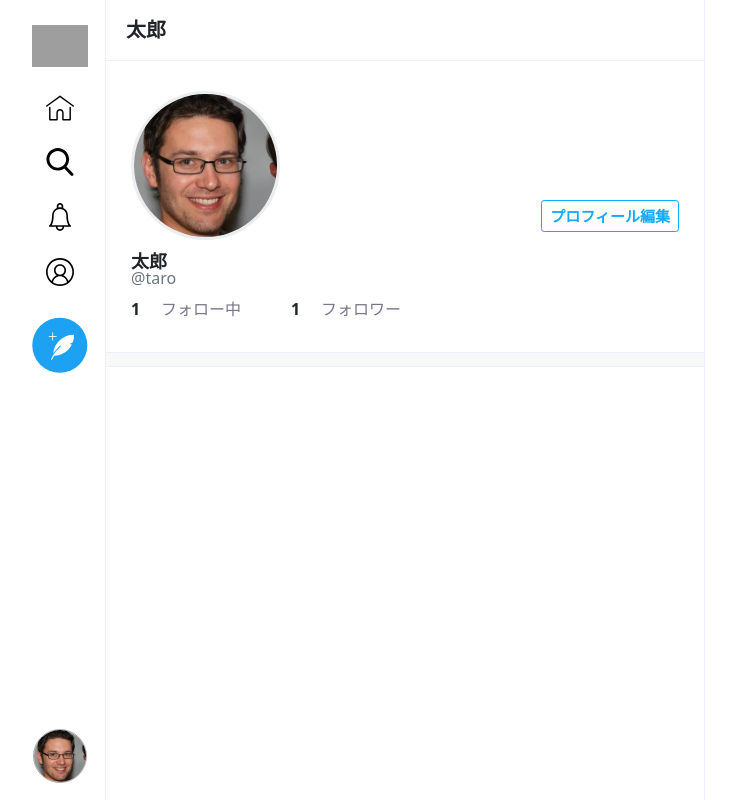
After one commit to otsu-kento/TwitterClone, a PHP site: page /profile.php in a window 1280 px wide. The commit adds this page. Shown: the whole page, without its empty margins (280-1016 px from the left). Run offline with PHP 8.4, Linux system fonts and the light colour scheme; grey boxes are pictures that could not be loaded.

Commit message:
ユーザー画面作成

```diff
--- a/views/css/style.css
+++ b/views/css/style.css
@@ -8,72 +8,58 @@ Last Updated: 2010-09-17
 Author: Richard Clark - http://richclarkdesign.com
 Twitter: @rich_clark
 */
-
-html, body, div, span, object, iframe,
-h1, h2, h3, h4, h5, h6, p, blockquote, pre,
-abbr, address, cite, code,
-del, dfn, em, img, ins, kbd, q, samp,
-small, strong, sub, sup, var,
-b, i,
-dl, dt, dd, ol, ul, li,
-fieldset, form, label, legend,
-table, caption, tbody, tfoot, thead, tr, th, td,
-article, aside, canvas, details, figcaption, figure,
-footer, header, hgroup, menu, nav, section, summary,
-time, mark, audio, video {
-    margin:0;
-    padding:0;
-    border:0;
-    outline:0;
-    font-size:100%;
-    vertical-align:baseline;
-    background:transparent;
+html, body, div, span, object, iframe, h1, h2, h3, h4, h5, h6, p, blockquote, pre, abbr, address, cite, code, del, dfn, em, img, ins, kbd, q, samp, small, strong, sub, sup, var, b, i, dl, dt, dd, ol, ul, li, fieldset, form, label, legend, table, caption, tbody, tfoot, thead, tr, th, td, article, aside, canvas, details, figcaption, figure, footer, header, hgroup, menu, nav, section, summary, time, mark, audio, video {
+    margin: 0;
+    padding: 0;
+    border: 0;
+    outline: 0;
+    font-size: 100%;
+    vertical-align: baseline;
+    background: transparent;
 }
 
 body {
-    line-height:1;
+    line-height: 1;
 }
 
-article,aside,details,figcaption,figure,
-footer,header,hgroup,menu,nav,section {
-    display:block;
+article,aside,details,figcaption,figure, footer,header,hgroup,menu,nav,section {
+    display: block;
 }
 
 nav ul {
-    list-style:none;
+    list-style: none;
 }
 
 blockquote, q {
-    quotes:none;
+    quotes: none;
 }
 
-blockquote:before, blockquote:after,
-q:before, q:after {
-    content:'';
-    content:none;
+blockquote:before, blockquote:after, q:before, q:after {
+    content: '';
+    content: none;
 }
 
 a {
-    margin:0;
-    padding:0;
-    font-size:100%;
-    vertical-align:baseline;
-    background:transparent;
+    margin: 0;
+    padding: 0;
+    font-size: 100%;
+    vertical-align: baseline;
+    background: transparent;
 }
 
 /* change colours to suit your needs */
 ins {
-    background-color:#ff9;
-    color:#000;
-    text-decoration:none;
+    background-color: #ff9;
+    color: #000;
+    text-decoration: none;
 }
 
 /* change colours to suit your needs */
 mark {
-    background-color:#ff9;
-    color:#000;
-    font-style:italic;
-    font-weight:bold;
+    background-color: #ff9;
+    color: #000;
+    font-style: italic;
+    font-weight: bold;
 }
 
 del {
@@ -81,27 +67,27 @@ del {
 }
 
 abbr[title], dfn[title] {
-    border-bottom:1px dotted;
-    cursor:help;
+    border-bottom: 1px dotted;
+    cursor: help;
 }
 
 table {
-    border-collapse:collapse;
-    border-spacing:0;
+    border-collapse: collapse;
+    border-spacing: 0;
 }
 
 /* change border colour to suit your needs */
 hr {
-    display:block;
-    height:1px;
-    border:0;
-    border-top:1px solid #cccccc;
-    margin:1em 0;
-    padding:0;
+    display: block;
+    height: 1px;
+    border: 0;
+    border-top: 1px solid #cccccc;
+    margin: 1em 0;
+    padding: 0;
 }
 
 input, select {
-    vertical-align:middle;
+    vertical-align: middle;
 }
 
 /*
@@ -155,6 +141,16 @@ html {
 
 .btn:hover {
     color: #fff;
+}
+
+.btn-reverse {
+    background-color: #fff;
+    color: #1af;
+    border: 1px solid #1af;
+}
+
+.btn-reverse:hover {
+    color: #1af;
 }
 
 a {
@@ -374,30 +370,36 @@ body.signup {
     padding-bottom: 40px;
     height: 100%;
 }
+
 .signup {
     background-color: #123;
     color: #fff;
 }
+
 .signup .form-signup {
     width: 100%;
     max-width: 330px;
     padding: 15px;
     margin: auto;
 }
+
 .signup .logo-white {
     margin-bottom: 30px;
     width: 50px;
 }
+
 .signup h1 {
     font-size: 20px;
     margin-bottom: 20px;
 }
+
 .signup input {
     margin-bottom: 10px;
     background-color: #123;
     border-color: #456;
     color: #fff;
 }
+
 .signup input:focus {
     background-color: #123;
     border-color: #1af;
@@ -407,3 +409,54 @@ body.signup {
 .signup input:-webkit-autofill {
     -webkit-box-shadow: 0 0 0px 1000px #123 inset;
 }
+
+/*
+ユーザープロフィール
+****/
+.profile .profile-area {
+    padding: 25px;
+}
+
+.profile .profile-area .top {
+    display: flex;
+    justify-content: space-between;
+    align-items: flex-end;
+}
+
+.profile .profile-area .top .user {
+    width: 30%;
+    padding: 5px 15px 10px 0;
+}
+
+.profile .profile-area .top .user img {
+    width: 100%;
+    border-radius: 50%;
+    border: 3px solid rgb(235, 238, 240);
+}
+
+.profile .profile-area .top button {
+    margin-bottom: 20px;
+}
+
+.profile .profile-area .name {
+    font-weight: bold;
+    font-size: 18px;
+}
+
+.profile .profile-area .follow-follower {
+    display: flex;
+    padding: 15px 0 10px 0;
+}
+
+.profile .profile-area .follow-follower .follow-count {
+    width: 30px;
+    font-weight: bold;
+    font-size: 16px;
+}
+
+.profile .profile-area .follow-follower .follow-text {
+    width: 100px;
+    font-size: 16px;
+    margin-right: 30px;
+    color: #778;
+}
--- /dev/null
+++ b/views/profile.php
@@ -0,0 +1,114 @@
+<!DOCTYPE html>
+<html lang="ja">
+<head>
+    <meta charset="UTF-8">
+    <meta http-equiv="X-UA-Compatible" content="IE=edge">
+    <meta name="viewport" content="width=device-width, initial-scale=1.0">
+    <link rel="icon" href="/TwitterClone/views/img/logo-twitterblue.svg">
+    <!-- bootstrap CSS  -->
+    <link href="https://cdn.jsdelivr.net/npm/bootstrap@5.0.1/dist/css/bootstrap.min.css" rel="stylesheet" integrity="sha384-+0n0xVW2eSR5OomGNYDnhzAbDsOXxcvSN1TPprVMTNDbiYZCxYbOOl7+AMvyTG2x" crossorigin="anonymous">
+    <link href="/TwitterClone/views/css/style.css" rel="stylesheet">
+    <!-- js -->
+    <script src="https://ajax.googleapis.com/ajax/libs/jquery/3.3.1/jquery.min.js" defer></script>
+    <!-- JavaScript Bundle with Popper -->
+    <script src="https://cdn.jsdelivr.net/npm/bootstrap@5.0.1/dist/js/bootstrap.bundle.min.js" integrity="sha384-gtEjrD/SeCtmISkJkNUaaKMoLD0//ElJ19smozuHV6z3Iehds+3Ulb9Bn9Plx0x4" crossorigin="anonymous" defer></script>
+    <!--  いいね！JS-->
+    <script src="/TwitterClone/views/js/like.js" defer></script>
+
+    <title>プロフィール画面 / TwitterClone</title>
+    <meta name="description" content="プロフィール画面です">
+</head>
+<body class="home profile text-center">
+    <div class="container">
+        <div class="side">
+            <div class="side-inner">
+                <ul class="nav flex-column">
+                    <li class="nav-item"><a href="home.php" class="nav-link"><img src="/TwitterClone/views/img/logo-twitterblue.svg" alt="ロゴアイコン" class="logo-icon"></a></li>
+                    <li class="nav-item"><a href="home.php" class="nav-link"><img src="/TwitterClone/views/img/icon-home.svg" alt="ホームアイコン"></a></li>
+                    <li class="nav-item"><a href="serch.php" class="nav-link"><img src="/TwitterClone/views/img/icon-search.svg" alt="サーチアイコン"></a></li>
+                    <li class="nav-item"><a href="notification.php" class="nav-link"><img src="/TwitterClone/views/img/icon-notification.svg" alt="ベルアイコン"></a></li>
+                    <li class="nav-item"><a href="profile.php" class="nav-link"><img src="/TwitterClone/views/img/icon-profile.svg" alt="プロフィールアイコン"></a></li>
+                    <li class="nav-item"><a href="post.php" class="nav-link"><img src="/TwitterClone/views/img/icon-post-tweet-twitterblue.svg" alt="羽アイコン" class="post-tweet"></a></li>
+                    <li class="nav-item my-icon"><img src="/TwitterClone/views/img_uploaded/user/sample-person.jpg" class="js-popover" data-bs-container="body" data-bs-toggle="popover" data-bs-placement="right" data-bs-content="<a href='profile.php'>プロフィール</a><br><a href='sign-out.php'>ログアウト</a>" data-bs-html="true" alt="マイアイコン"></li>
+                </ul>
+            </div>
+        </div>
+        <div class="main">
+            <div class="main-header">
+                <h1>太郎</h1>
+            </div>
+            <div class="profile-area">
+                <div class="top">
+                    <div class="user"><img src="/TwitterClone/views/img_uploaded/user/sample-person.jpg" alt=""></div>
+
+                    <?php if (isset($_GET['user_id'])): ?>
+                        <!-- 他人のプロフィール -->
+                        <?php if (isset($_GET['case'])): ?>
+                        <button class="btn btn-sm">フォローを外す</button>
+                        <?php else: ?>
+                        <button class="btn btn-sm btn-reverse">フォローする</button>
+                        <?php endif; ?>
+                    <?php else: ?>
+                        <!-- 自分のプロフィール -->
+                        <button class="btn btn-reverse btn-sm" type="submit" data-bs-toggle="modal" data-bs-target="#js-modal">プロフィール編集</button>
+
+                        <div class="modal fade" id="js-modal" tabindex="-1" aria-hidden="true">
+                            <div class="modal-dialog">
+                                <div class="modal-content">
+                                    <form action="profile.php" method="post" enctype="multipart/form-data">
+                                        <div class="modal-header">
+                                            <h5 class="modal-title">プロフィールを編集</h5>
+                                            <button class="btn-close" type="button" data-bs-dismiss="modal" aria-label="Close"></button>
+                                        </div>
+                                        <div class="modal-body">
+                                            <div class="user">
+                                                <img src="/TwitterClone/views/img_uploaded/user/sample-person.jpg" alt="">
+                                            </div>
+                                            <div class="mb-3">
+                                                <label class="mb-1">プロフィール写真</label>
+                                                <input type="file" class="form-control form-control-sm" name="image">
+                                            </div>
+                                            <input type="text" class="mb-4 form-control" name="nickname" maxlength="50" value="太郎" placeholder="ニックネーム"　required>
+                                            <input type="text" class="mb-4 form-control" name="name" maxlength="50" value="taro" placeholder="ユーザー名"　required>
+                                            <input type="email" class="mb-4 form-control" name="email" maxlength="254" value="taro@icloud.com" placeholder="メールアドレス"　required>
+                                            <input type="password" class="mb-4 form-control" name="nickname" minlength="4" maxlength="128" value="" placeholder="パスワード変更する場合ご入力ください">
+                                            <div class="modal-footer">
+                                                <button class="btn btn-reverse" data-bs-dismiss="modal">キャンセル</button>
+                                                <button class="btn" type="submit">保存する</button>
+                                            </div>
+                                        </div>
+                                    </form>
+                                </div>
+                            </div>
+                        </div>
+                    <?php endif; ?>
+                </div>
+
+                <div class="name">太郎</div>
+                <div class="text-muted">@taro</div>
+
+                <div class="follow-follower">
+                    <div class="follow-count">1</div>
+                    <div class="follow-text">フォロー中</div>
+                    <div class="follow-count">1</div>
+                    <div class="follow-text">フォロワー</div>
+                </div>
+            </div>
+
+            <div class="ditch"></div>
+
+
+            <!-- TODO:後日実装
+                ツイート一覧
+            -->
+        </div>
+    </div>
+    <script>
+        document.addEventListener('DOMContentLoaded', function() {
+            $('.js-popover').popover({
+                container: 'body'
+            })
+        }, false);
+    </script>
+</body>
+</html>
--- a/views/sign-up.php
+++ b/views/sign-up.php
@@ -17,7 +17,7 @@
             <img src="/TwitterClone/views/img/logo-white.svg" alt="" class="logo-white">
             <h1>アカウントを作る</h1>
             <input type="text" class="form-control" name="nickname" placeholder="ニックネーム" maxlength="50" required autofocus>
-            <input type="text" class="form-control" name="name" autocomplete="off" placeholder="ユーザー名、例)taro123" maxlength="50" required>
+            <input type="text" class="form-control" name="name" autocomplete="off" placeholder="ユーザー名、例)hello123" maxlength="50" required>
             <input type="email" class="form-control" name="mail" placeholder="メールアドレス" maxlength="254" required>
             <input type="password" class="form-control" name="password" autocomplete="off" placeholder="パスワード" miinlength="4" maxlength="128" required>
             <button class="w-100 btn btn-lg" type="submit">登録する</button>
```
